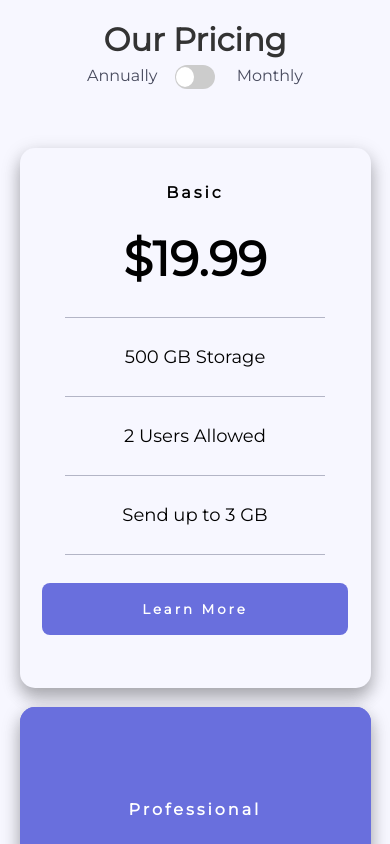
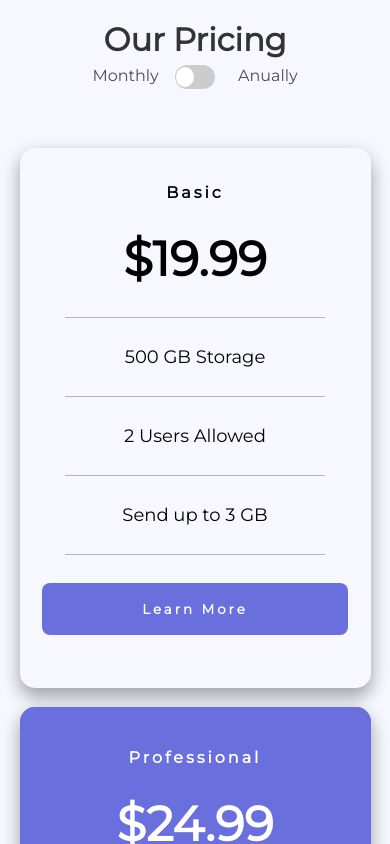
Before and after one commit to lorenzejay/pricing-example, a plain HTML site: page index.html in a window 390 px wide. Shown: the top 844 px of the page. Drawn offline with Linux system fonts and the light colour scheme.

Commit message:
Add files via upload

```diff
--- a/index.html
+++ b/index.html
@@ -22,7 +22,7 @@
 <header>
   <div class="header-wrapper">
     <h1>Our Pricing</h1>
-    <p>Annually Monthly</p>
+    <p>Monthly Anually</p>
 
     <label class="switch">
       <input type="checkbox" name="checkbox" id="check">
--- a/styles.css
+++ b/styles.css
@@ -204,6 +204,10 @@ card positioning  */
         z-index: 0;
         margin:5% 0;
     }
+    .container2 h4{
+        margin-top: -5%;
+    }
+
 
     .container1 button, .container2 button, .container3 button{
         padding: 18px 100px;
```
